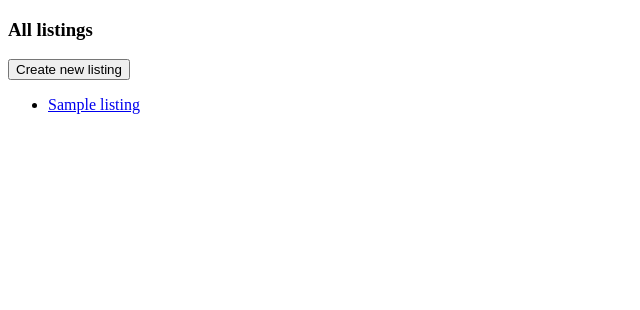
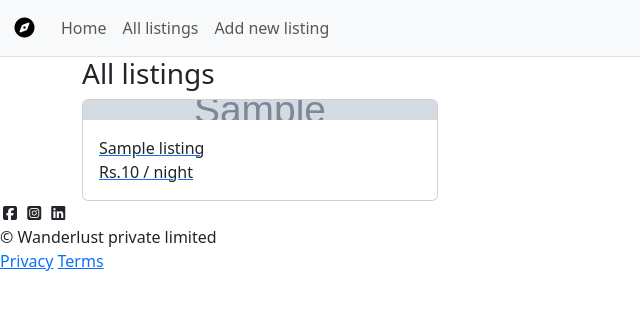
Before and after one commit to dev-4hmad/Mern-Stack-Notes, a Node project: template 01-PROJECT/views/listings/index.ejs in a window 1280 px wide. Shown: the top 310 px of the page, without its empty margins (0-640 px from the left). Run offline with Node 20 templates, Linux system fonts and the light colour scheme; the template is opened without the code that fills it: most values are stand-ins (such as "Sample title", 1, 10 or a date in 2020); grey boxes marked "Sample" are stand-in pictures; some libraries are stand-ins or nearby versions.

Commit message:
Add footer, navbar, and boilerplate layout; update listings views for improved structure and styling

```diff
--- /dev/null
+++ b/01-PROJECT/views/includes/footer.ejs
@@ -0,0 +1,14 @@
+<footer>
+    <div class="f-info">
+        <div class="f-info-socials">
+            <i class="fa-brands fa-square-facebook"></i>
+            <i class="fa-brands fa-square-instagram"></i>
+            <i class="fa-brands fa-linkedin"></i>
+        </div>
+        <div class="f-info-brand">&copy; Wanderlust private limited</div>
+        <div class="f-info-links">
+            <a href="/privacy">Privacy</a>
+            <a href="/terms">Terms</a>
+        </div>
+    </div>
+</footer>
--- /dev/null
+++ b/01-PROJECT/views/includes/navbar.ejs
@@ -0,0 +1,15 @@
+<nav class="navbar navbar-expand-md bg-light border-bottom sticky-top">
+  <div class="container-fluid">
+    <a class="navbar-brand" href="/"><i class="fa-solid fa-compass"></i></a>
+    <button class="navbar-toggler" type="button" data-bs-toggle="collapse" data-bs-target="#navbarNavAltMarkup">
+      <span class="navbar-toggler-icon"></span>
+    </button>
+    <div class="collapse navbar-collapse" id="navbarNavAltMarkup">
+      <div class="navbar-nav">
+        <a class="nav-link" href="/">Home</a>
+        <a class="nav-link" href="/listings">All listings</a>
+        <a class="nav-link" href="/listings/new">Add new listing</a>
+      </div>
+    </div>
+  </div>
+</nav>
--- /dev/null
+++ b/01-PROJECT/views/layouts/boilerplate.ejs
@@ -0,0 +1,19 @@
+<!DOCTYPE html>
+<html lang="en">
+<head>
+    <meta charset="UTF-8">
+    <meta name="viewport" content="width=device-width, initial-scale=1.0">
+    <title>Wnaderlust</title>
+    <link href="https://cdn.jsdelivr.net/npm/bootstrap@5.3.8/dist/css/bootstrap.min.css" rel="stylesheet" integrity="sha384-sRIl4kxILFvY47J16cr9ZwB07vP4J8+LH7qKQnuqkuIAvNWLzeN8tE5YBujZqJLB" crossorigin="anonymous">
+    <link rel="stylesheet" href="/css/style.css">
+    <link rel="stylesheet" href="https://cdnjs.cloudflare.com/ajax/libs/font-awesome/7.0.1/css/all.min.css" integrity="sha512-2SwdPD6INVrV/lHTZbO2nodKhrnDdJK9/kg2XD1r9uGqPo1cUbujc+IYdlYdEErWNu69gVcYgdxlmVmzTWnetw==" crossorigin="anonymous" referrerpolicy="no-referrer" />
+</head>
+<body>
+    <%- include("../includes/navbar.ejs") %>
+    <div class="container">
+        <%- body %>
+    </div>
+    <%- include("../includes/footer.ejs") %>
+    <script src="https://cdn.jsdelivr.net/npm/bootstrap@5.3.8/dist/js/bootstrap.bundle.min.js" integrity="sha384-FKyoEForCGlyvwx9Hj09JcYn3nv7wiPVlz7YYwJrWVcXK/BmnVDxM+D2scQbITxI" crossorigin="anonymous"></script>
+</body>
+</html>
--- a/01-PROJECT/views/listings/index.ejs
+++ b/01-PROJECT/views/listings/index.ejs
@@ -1,19 +1,20 @@
-<!DOCTYPE html>
-<html lang="en">
-  <head>
-    <meta charset="UTF-8" />
-    <meta name="viewport" content="width=device-width, initial-scale=1.0" />
-    <title>Wnaderlust</title>
-  </head>
-  <body>
-    <h3>All listings</h3>
-    <form method="GET" action="/listings/new">
-        <button>Create new listing</button>
-    </form>
-    <ul>
-      <%for (let listing of allListings){%>
-      <li><a href="/listings/<%=listing._id%>"><%= listing.title %></a></li>
-      <%}%>
-    </ul>
-  </body>
-</html>
+<% layout("/layouts/boilerplate") %>
+<body>
+  <h3>All listings</h3>
+  <div class="row row-cols-lg-3 row-cols-md-3 row-cols-sm-1">
+    <%for (let listing of allListings){%>
+        <a href="/listings/<%=listing._id%>" class="listing-link">
+    <div class="card col">
+      <img src="<%= listing.image %>" class="card-img-top" alt="img" height="20rem" />
+      <div class="card-img-overlay"></div>
+      <div class="card-body">
+        <p class="card-text">
+          <%= listing.title %> <br />
+          Rs.<%= listing.price %> / night
+        </p>
+      </div>
+    </div>
+    </a>
+    <%}%>
+  </div>
+</body>
```
Also changed, not shown: 01-PROJECT/views/listings/show.ejs (+1 -8 lines).
